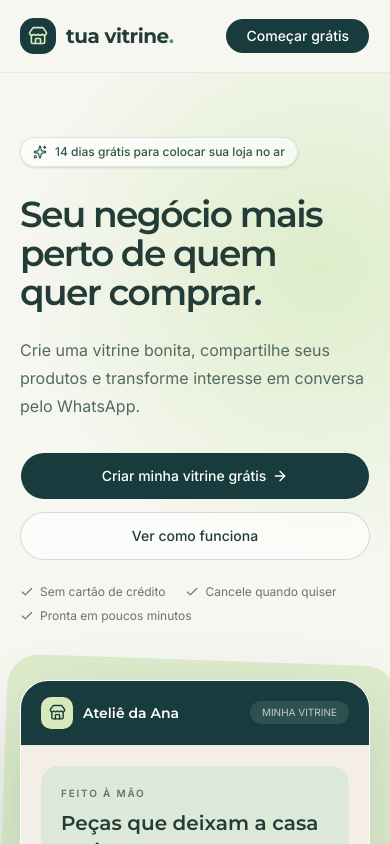
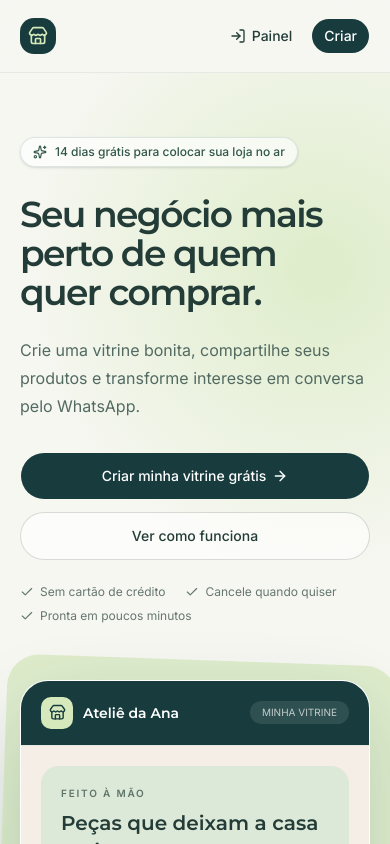
Before and after one commit to edusilva-dev/tua-vitrine, a Next.js app: page / in a window 390 px wide. Shown: the top 844 px of the page. Built offline with nearby package versions, Linux system fonts and the light colour scheme.

Commit message:
fix: expose admin access

```diff
--- a/app/(auth)/entrar/page.tsx
+++ b/app/(auth)/entrar/page.tsx
@@ -1,5 +1,9 @@
+import { redirect } from "next/navigation";
+import { getOptionalAdminIdentity } from "@/lib/server/context";
 import { AuthForm } from "@/modules/auth/components/auth-form";
 
-export default function Page() {
+export default async function Page() {
+  if (await getOptionalAdminIdentity()) redirect("/admin");
+
   return <AuthForm mode="login" />;
 }
--- a/app/page.tsx
+++ b/app/page.tsx
@@ -3,6 +3,7 @@ import {
   BarChart3,
   Check,
   Heart,
+  LogIn,
   MessageCircle,
   Package,
   Palette,
@@ -102,7 +103,9 @@ export default function Home() {
             <span className="grid size-9 place-items-center rounded-xl bg-brand-forest text-brand-lime">
               <Store size={20} aria-hidden="true" />
             </span>
-            tua vitrine<span className="-ml-2.5 text-brand-sage">.</span>
+            <span className="hidden min-[430px]:inline">
+              tua vitrine<span className="-ml-2.5 text-brand-sage">.</span>
+            </span>
           </Link>
           <nav aria-label="Navegação principal" className="hidden items-center gap-8 md:flex">
             <Link href="#recursos" className="text-sm text-brand-copy hover:text-brand-forest">
@@ -116,11 +119,18 @@ export default function Home() {
             </Link>
           </nav>
           <div className="flex items-center gap-2">
-            <Button asChild variant="ghost" className="hidden sm:inline-flex">
-              <Link href="/entrar">Entrar</Link>
+            <Button asChild variant="ghost" className="px-2.5 sm:px-4">
+              <Link href="/entrar">
+                <LogIn aria-hidden="true" />
+                <span className="sm:hidden">Painel</span>
+                <span className="hidden sm:inline">Acessar painel</span>
+              </Link>
             </Button>
-            <Button asChild className="bg-brand-forest px-5 hover:bg-primary">
-              <Link href="/cadastro">Começar grátis</Link>
+            <Button asChild className="bg-brand-forest px-3 sm:px-5 hover:bg-primary">
+              <Link href="/cadastro">
+                <span className="sm:hidden">Criar</span>
+                <span className="hidden sm:inline">Começar grátis</span>
+              </Link>
             </Button>
           </div>
         </div>
@@ -406,7 +416,7 @@ export default function Home() {
           <p className="text-xs">Sua loja online, simples e do seu jeito.</p>
           <div className="flex gap-5 text-xs">
             <Link href="/entrar" className="hover:text-white">
-              Entrar
+              Acessar painel
             </Link>
             <Link href="/cadastro" className="hover:text-white">
               Criar conta
```
